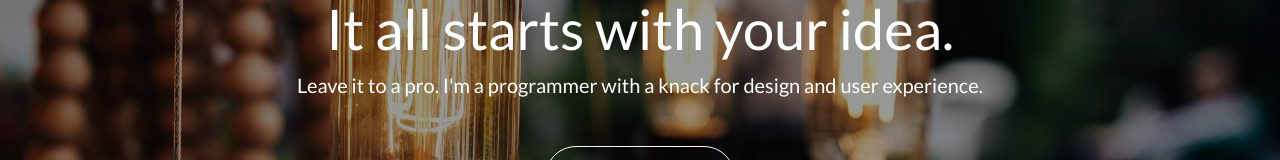
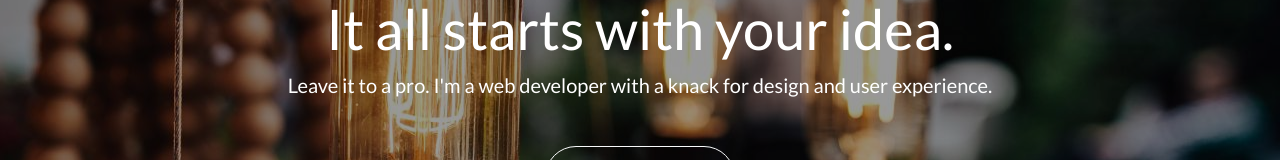
Before and after one commit to dan11218/danny_portfolio, a React (Create React App) app: page /#/ in a window 1280 px wide. Shown: the part 251-411 px from the top of the page. Built offline with nearby package versions, Linux system fonts and the light colour scheme.

Commit message:
changes slogan

```diff
--- a/src/components/Jumbotron.js
+++ b/src/components/Jumbotron.js
@@ -5,7 +5,7 @@ const Jumbotron = (props) => {
 	return (
 		<div id='jumbotron' className='jumbotron text-white text-center'>
 			<h1 id='slogan' className='display-4'>It all starts with your idea.</h1>
-			<p className='lead'>Leave it to a pro. I'm a programmer with a knack for design and user experience.</p>
+			<p className='lead'>Leave it to a pro. I'm a web developer with a knack for design and user experience.</p>
 			<a id='hire-button' className='btn btn-outline-light' role='button' alt='available for hire' href='mailto:dangraug@me.com'>Available for hire</a>
 		</div>
 	)
```
